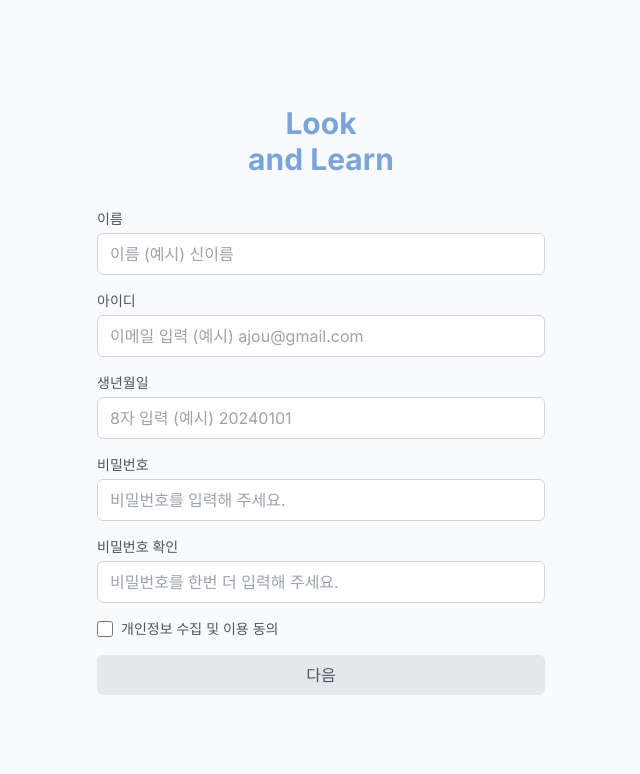
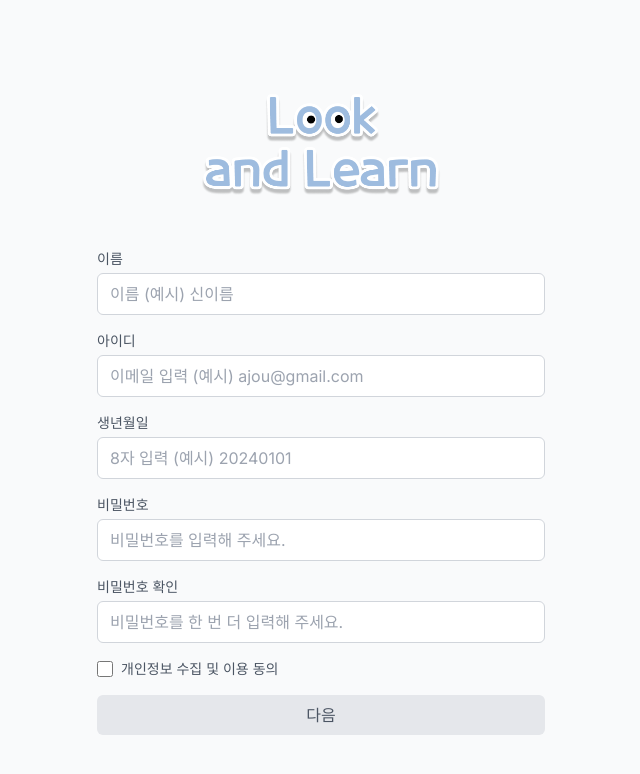
Before and after one commit to tinon1004/LookNLearn, a Next.js app: page /signup in a window 1280 px wide. Shown: the top 774 px of the page, without its empty margins (319-959 px from the left). Built offline with nearby package versions, Linux system fonts and the light colour scheme.

Commit message:
Design: add Logo at SignUpPage

```diff
--- a/src/app/signup/SignUpPage.tsx
+++ b/src/app/signup/SignUpPage.tsx
@@ -1,8 +1,8 @@
 'use client';
-
 
 import { useRouter } from 'next/navigation';
 import { useState } from 'react';
+import Image from 'next/image';
 
 interface SignUpData {
   name: string;
@@ -48,12 +48,13 @@ export default function SignUpPage() {
       <div className="flex flex-col items-center justify-center min-h-screen bg-gray-50 p-4">
         <div className="w-full max-w-md space-y-6">
 
-        <div className="text-center mb-8">
-          <h1 className="text-3xl font-bold text-[#7BA4D9]">
-            Look
-            <br />
-            and Learn
-          </h1>
+        <div className="mx-auto h-40 w-60 relative">
+          <Image
+            src="/img/Logo.png"
+            alt="Logo"
+            fill
+            className="object-contain"
+          />
         </div>
 
         <form onSubmit={handleSubmit} className="space-y-4">
@@ -114,7 +115,7 @@ export default function SignUpPage() {
             <input
               type="password"
               name="passwordConfirm"
-              placeholder="비밀번호를 한번 더 입력해 주세요."
+              placeholder="비밀번호를 한 번 더 입력해 주세요."
               value={formData.passwordConfirm}
               onChange={handleInputChange}
               className="w-full px-3 py-2 border border-gray-300 rounded-md focus:outline-none focus:ring-1 focus:ring-[#7BA4D9]"
```
